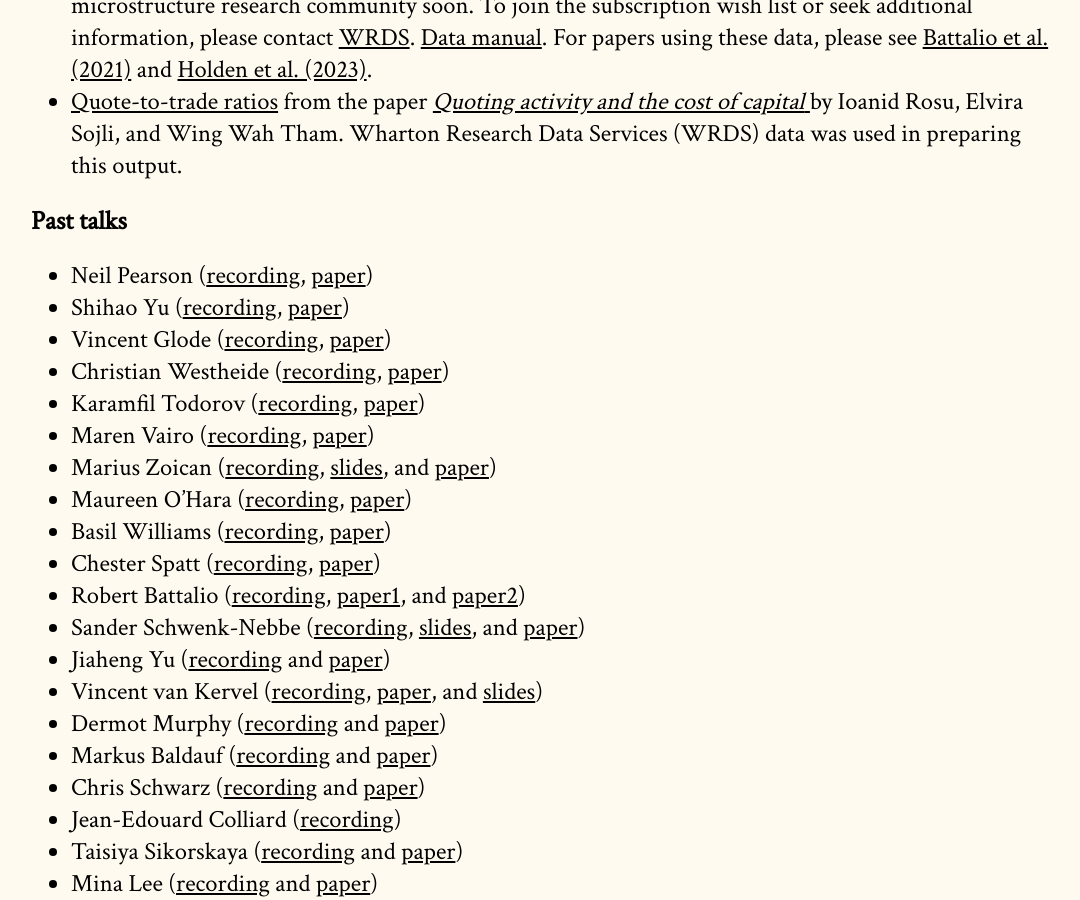
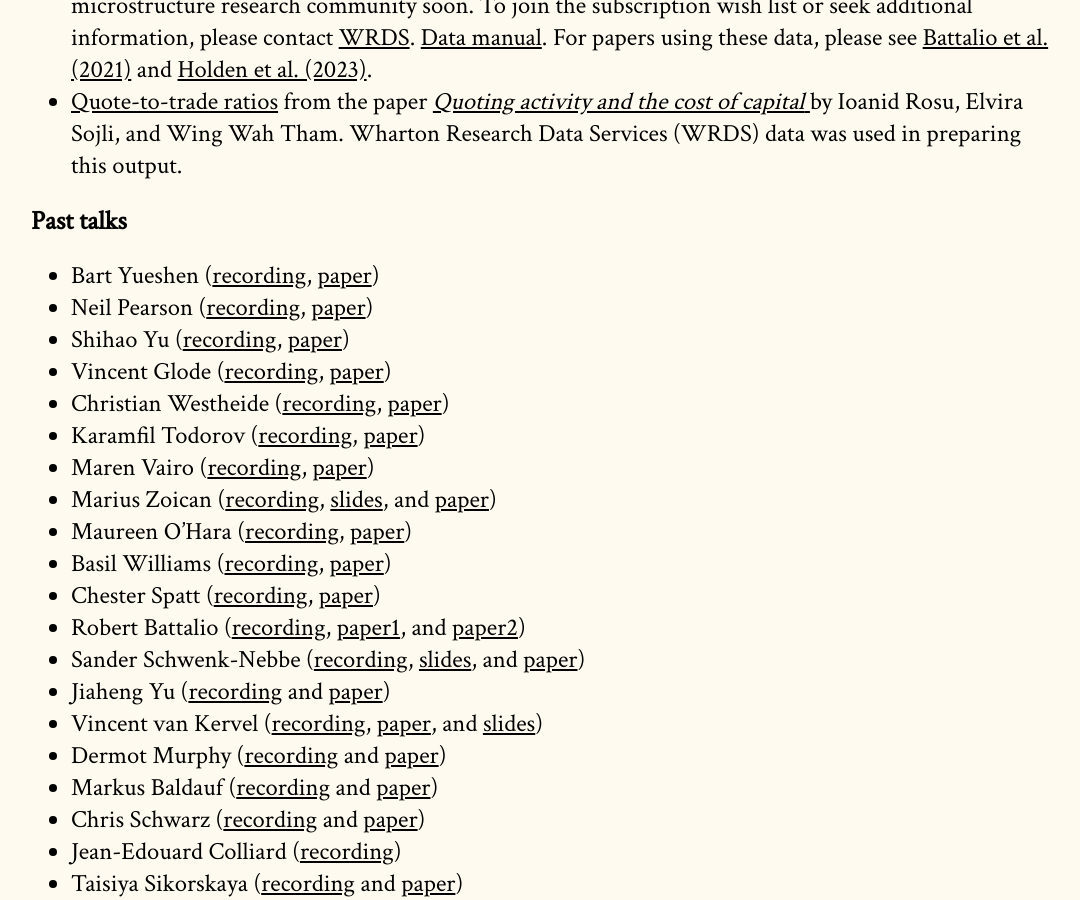
Before and after one commit to cpfiffer/microstructure.exchange, a Jekyll site: the page built from index.md, in a window 1280 px wide and 900 px high, scrolled down 2771 px. Shown: the whole window, without its empty margins (97-1177 px from the left). Built offline with Jekyll 4.4.1, drawn with Linux system fonts in a browser that asks for light colours; some web fonts are replaced.

Commit message:
Update index.md

```diff
--- a/index.md
+++ b/index.md
@@ -66,6 +66,7 @@ The Microstructure Exchange will host resources, tools, and data for microstruct
 - [Quote-to-trade ratios](https://drive.google.com/file/d/1H8wMvA_59-N5Y_xiDPGTbpBsX5BFwOIV/view) from the paper [_Quoting activity and the cost of capital_ ](https://papers.ssrn.com/sol3/papers.cfm?abstract_id=3005928) by Ioanid Rosu, Elvira Sojli, and Wing Wah Tham. Wharton Research Data Services (WRDS) data was used in preparing this output.
 
 ## Past talks
+- Bart Yueshen ([recording](https://youtu.be/p_rBfYdZ_bI), [paper](https://papers.ssrn.com/sol3/papers.cfm?abstract_id=4545730))
 - Neil Pearson ([recording](https://youtu.be/PbLjL_3PPGk), [paper](https://papers.ssrn.com/sol3/papers.cfm?abstract_id=4389657))
 - Shihao Yu ([recording](https://youtu.be/B-lbXTex1F4), [paper](https://papers.ssrn.com/sol3/papers.cfm?abstract_id=4349184))
 - Vincent Glode ([recording](https://youtu.be/UsEkU5FVzso), [paper](https://microstructure.exchange/papers/Infosales_and_armsraces_29.pdf))
```
